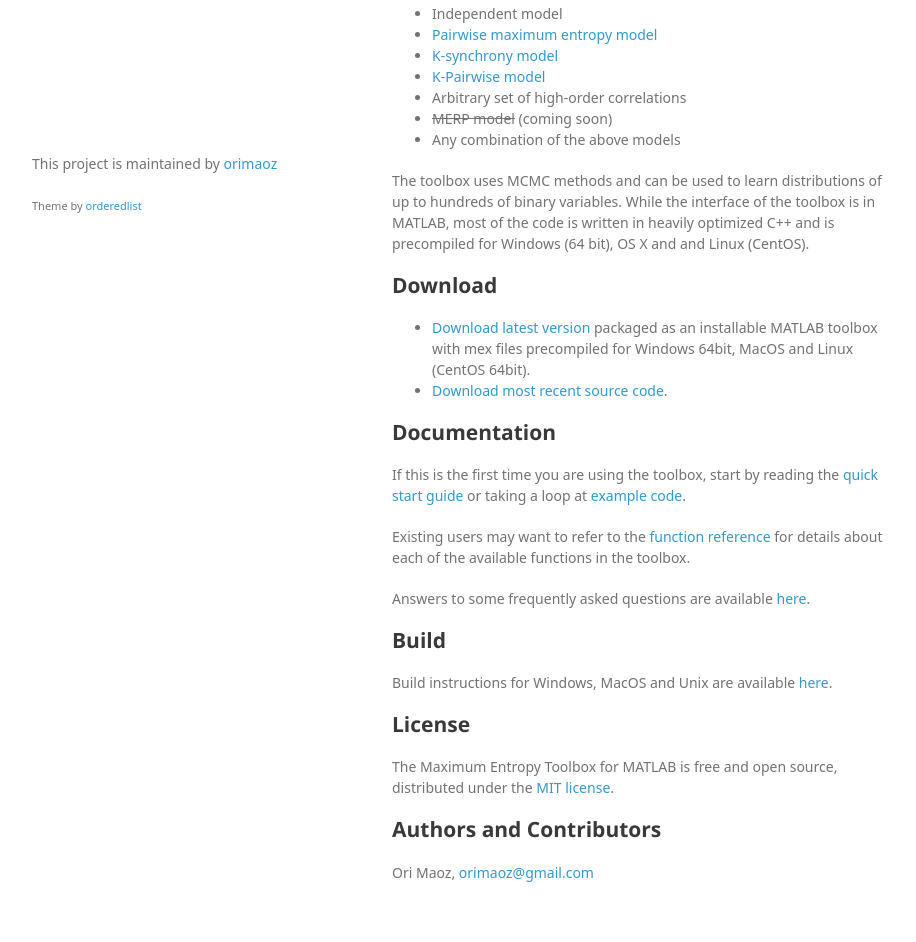
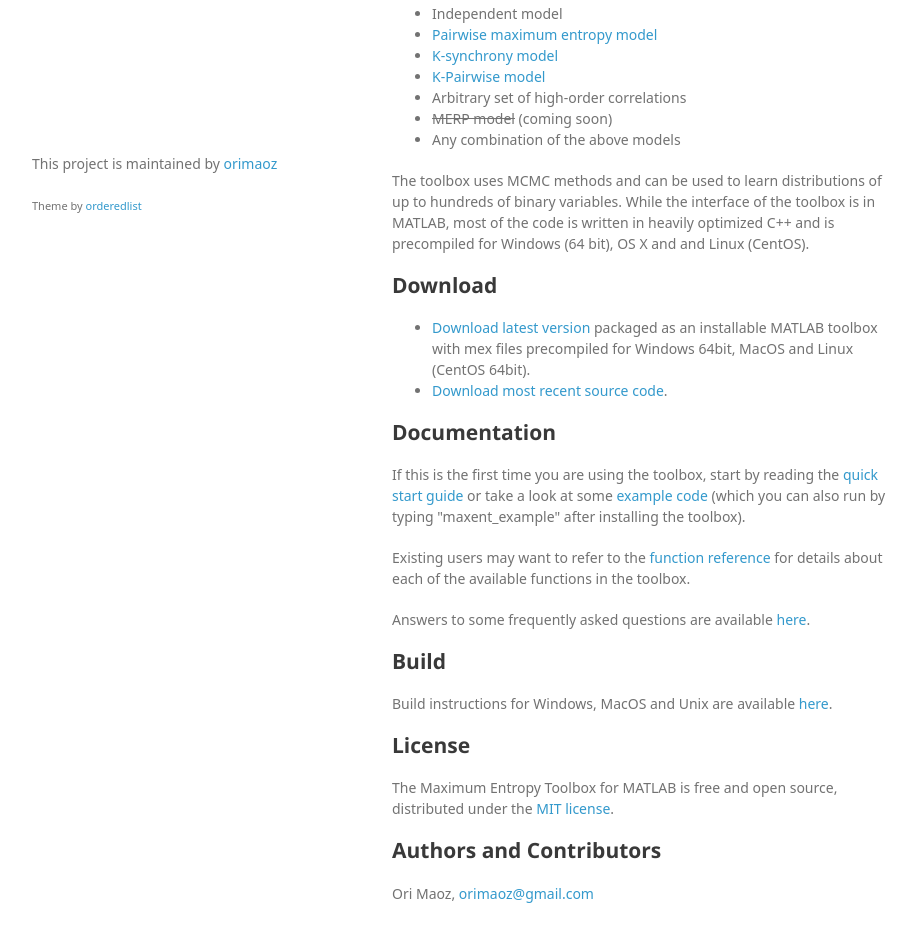
Before and after one commit to orimaoz/maxent_toolbox, a plain HTML site: page docs/index.html in a window 1280 px wide. Shown: the part 515-1457 px from the top of the page, without its empty margins (178-1094 px from the left). Drawn offline with Linux system fonts and the light colour scheme; a web font is replaced by a local one.

Commit message:
fixed embarassing typos from last commit and added mention of example code in the installation

```diff
--- a/docs/index.html
+++ b/docs/index.html
@@ -65,7 +65,7 @@ and is precompiled for Windows (64 bit), OS X and and Linux (CentOS).</p>
 </ul>
 
 <h2><a id="documentation" class="anchor" href="#documentation-list" aria-hidden="true"><span aria-hidden="true" class="octicon octicon-link"></span></a>Documentation</h2>
-<p>If this is the first time you are using the toolbox, start by reading the <a href="quickstart.html">quick start guide</a> or taking a loop at <a href="maxent_example.html">example code</a>.</p>
+<p>If this is the first time you are using the toolbox, start by reading the <a href="quickstart.html">quick start guide</a> or take a look at some <a href="maxent_example.html">example code</a> (which you can also run by typing "maxent_example" after installing the toolbox).</p>
 <p>Existing users may want to refer to the <a href="function_reference.html">function reference</a> for details about each of the available functions in the toolbox.</p>
 <p>Answers to some frequently asked questions are available <a href="faq.html">here</a>.</p>
 
```
